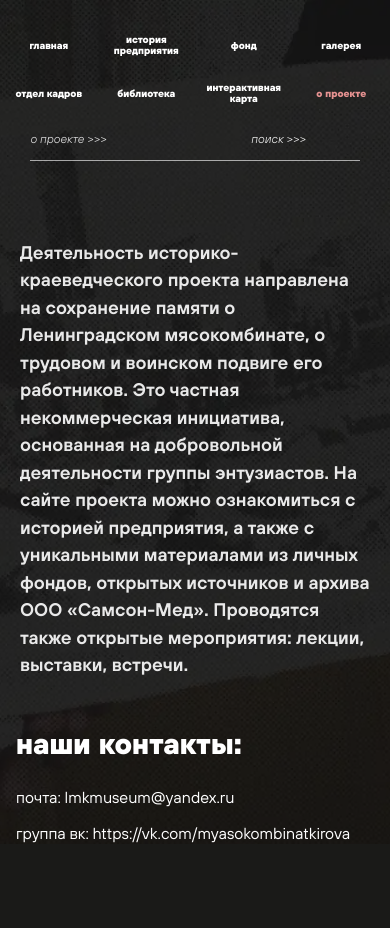
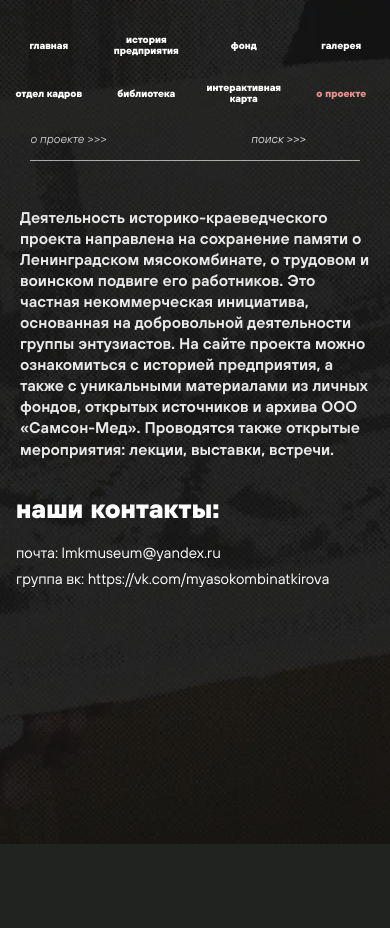
Before and after one commit to Ad1CS/Museum-website-white, a Django app: page /about/ in a window 390 px wide. After the commit the page ends 844 px from the top, so only its background shows below. Run offline with Django 5.2, Linux system fonts and the light colour scheme; data comes from the database, SQL or seed files in the repository.

Commit message:
Fit about page text on one screen

```diff
--- a/templates/about/about.html
+++ b/templates/about/about.html
@@ -26,7 +26,7 @@
   body.about-home-page .about-page {
     position: relative;
     z-index: 5;
-    padding-top: clamp(92px, 13vh, 142px);
+    padding-top: clamp(56px, 8vh, 82px);
   }
 
   body.about-home-page .about-text-block {
@@ -41,20 +41,30 @@
   }
 
   body.about-home-page .about-text-block p {
-    font-size: clamp(22px, 2vw, 30px);
-    line-height: 1.55;
+    font-size: clamp(18px, 1.55vw, 22px);
+    line-height: 1.42;
     max-width: 100%;
     overflow-wrap: anywhere;
     word-break: break-word;
   }
 
+  body.about-home-page .about-contacts-block {
+    margin-top: clamp(32px, 5vh, 48px);
+  }
+
   body.about-home-page .about-contacts-block h2 {
-    font-size: clamp(32px, 2.5vw, 40px);
+    font-size: clamp(25px, 2vw, 32px);
+    margin-bottom: 18px;
+  }
+
+  body.about-home-page .about-contacts-block p {
+    font-size: clamp(15px, 1.2vw, 17px);
+    margin-bottom: 6px;
   }
 
   @media (max-width: 1000px) {
     body.about-home-page .about-page {
-      padding-top: clamp(74px, 10vh, 104px) !important;
+      padding-top: clamp(46px, 6vh, 64px) !important;
     }
 
     body.about-home-page .about-text-block {
@@ -69,11 +79,31 @@
     body.about-home-page .about-text-block--mobile {
       display: block;
     }
+
+    body.about-home-page .about-text-block p {
+      font-size: clamp(16px, 3.8vw, 18px) !important;
+      line-height: 1.38 !important;
+    }
+
+    body.about-home-page .about-contacts-block {
+      margin-top: 28px !important;
+    }
+
+    body.about-home-page .about-contacts-block h2 {
+      font-size: clamp(24px, 6vw, 28px) !important;
+      margin-bottom: 14px !important;
+    }
+
+    body.about-home-page .about-contacts-block p {
+      font-size: 15px !important;
+      line-height: 1.35 !important;
+      margin-bottom: 6px !important;
+    }
   }
 
   @media (max-width: 600px) {
     body.about-home-page .about-page {
-      padding-top: 78px !important;
+      padding-top: 46px !important;
     }
 
     body.about-home-page .about-text-block {
@@ -83,8 +113,8 @@
     }
 
     body.about-home-page .about-text-block p {
-      font-size: clamp(18px, 4.7vw, 20px) !important;
-      line-height: 1.5 !important;
+      font-size: clamp(15px, 4vw, 16px) !important;
+      line-height: 1.35 !important;
       max-width: 100%;
       white-space: normal !important;
       overflow-wrap: anywhere !important;
@@ -92,7 +122,7 @@
     }
 
     body.about-home-page .about-contacts-block h2 {
-      font-size: clamp(27px, 7.4vw, 32px) !important;
+      font-size: clamp(22px, 6.8vw, 26px) !important;
     }
   }
 </style>
```
